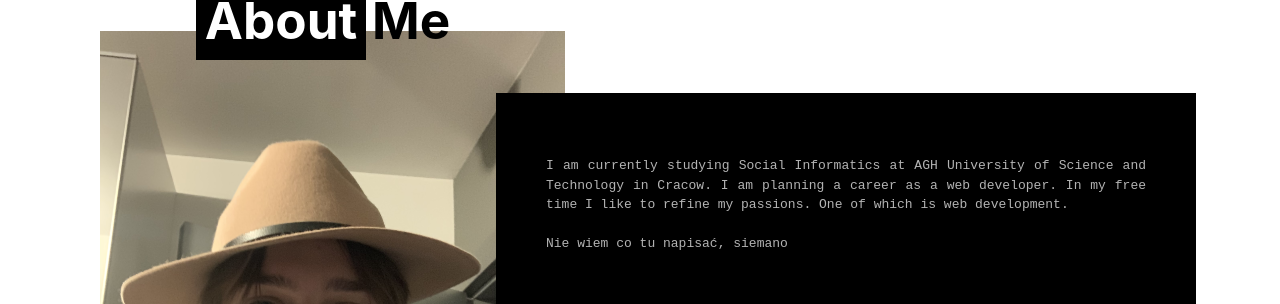
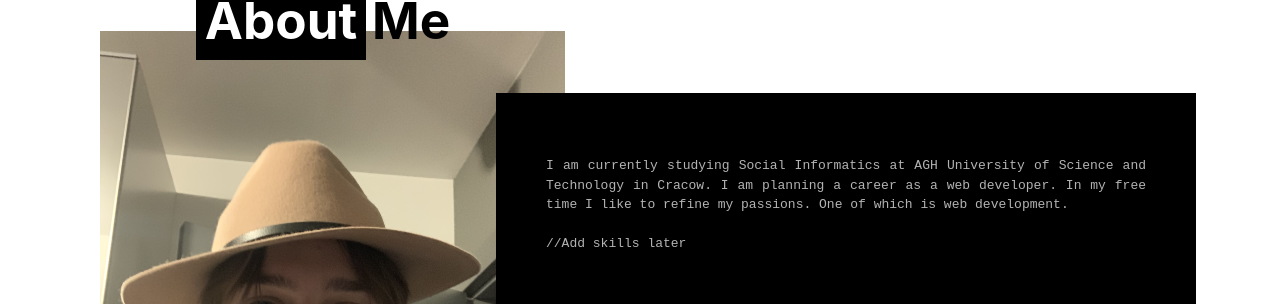
Before and after one commit to lukaszharkot/lukaszharkot.github.io, a React (Vite) app: page / in a window 1280 px wide. Shown: the part 910-1214 px from the top of the page. Built offline with nearby package versions, Linux system fonts and the light colour scheme; no server answers.

Commit message:
Update App.jsx

```diff
--- a/src/App.jsx
+++ b/src/App.jsx
@@ -92,7 +92,7 @@ function App() {
             </div>
             <div ref={refs[1]} className={`slideInright ${isInViewport[1] ? 'animated' : ''} aboutblack centered`}>
               <div className='abouttextbox'>
-                <p ref={refs[2]} className={`slideInbottom ${isInViewport[2] ? 'animated' : ''}`} style={{fontFamily: 'monospace', color: '#b3b3b3', textAlign: 'justify'}}>I am currently studying Social Informatics at AGH University of Science and Technology in Cracow. I am planning a career as a web developer. In my free time I like to refine my passions. One of which is web development. <br/><br/>Nie wiem co tu napisać, siemano</p>
+                <p ref={refs[2]} className={`slideInbottom ${isInViewport[2] ? 'animated' : ''}`} style={{fontFamily: 'monospace', color: '#b3b3b3', textAlign: 'justify'}}>I am currently studying Social Informatics at AGH University of Science and Technology in Cracow. I am planning a career as a web developer. In my free time I like to refine my passions. One of which is web development. <br/><br/>//Add skills later</p>
               </div>
             </div>
           </div>
@@ -208,7 +208,7 @@ function App() {
             </div>
             <div className='centered'>
               <div ref={refs[23]} className={`appearDelayed ${isInViewport[23] ? 'animated' : ''} centered combinationblack`}>
-                <p style={{fontFamily: 'monospace', color: '#b3b3b3', textAlign: 'justify'}}>Here text fix essa</p>
+                <p style={{fontFamily: 'monospace', color: '#b3b3b3', textAlign: 'justify'}}>General description</p>
               </div>
             </div>
           </div>
```
